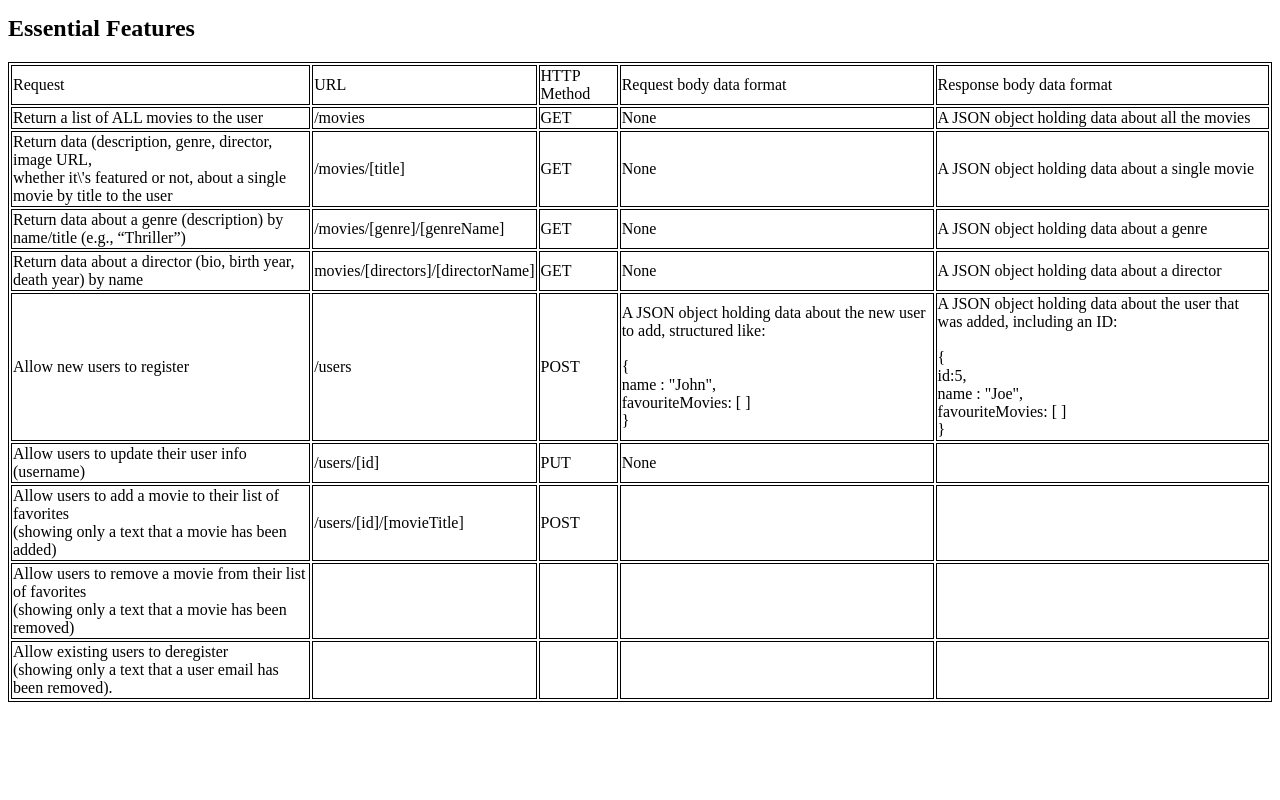
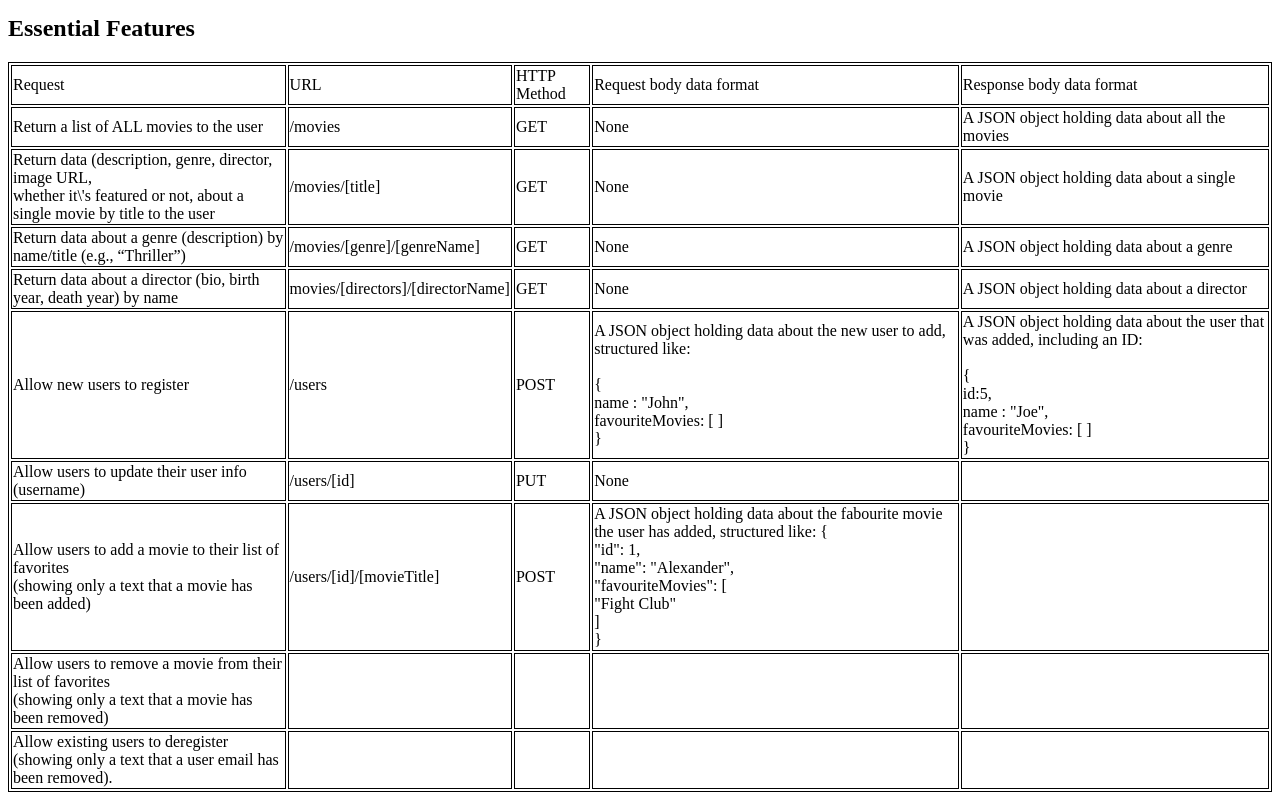
Before and after one commit to Maya-Bitter/movie_api, a website: page public/documentation.html in a window 1280 px wide. Shown: the part 771-1571 px from the top of the page. Before the commit the page ends 1481 px from the top, so only its background shows below. Drawn offline with Linux system fonts and the light colour scheme.

Commit message:
updated the table

```diff
--- a/public/documentation.html
+++ b/public/documentation.html
@@ -147,7 +147,15 @@ favouriteMovies: [ ]<br>
 <td>Allow users to add a movie to their list of favorites<br>(showing only a text that a movie has been added)</td>
 <td>/users/[id]/[movieTitle]</td>
 <td>POST</td>
-<td></td>
+<td>A JSON object holding data about the fabourite movie the user has added, structured like:
+{<br>
+"id": 1,<br>
+"name": "Alexander",<br>
+"favouriteMovies": [<br>
+    "Fight Club"<br>
+]<br>
+}
+</td>
 <td></td>
 </tr>
 
```
